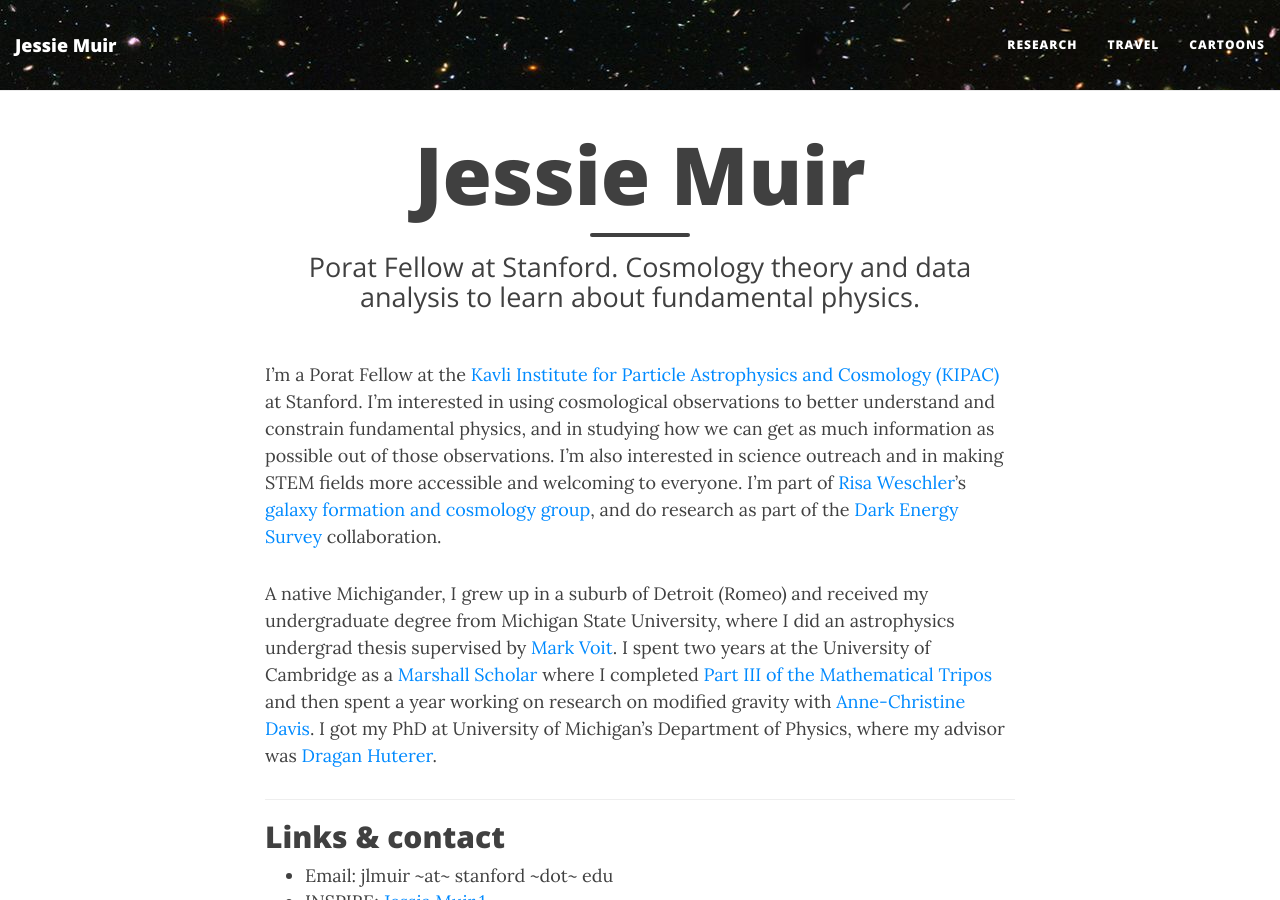
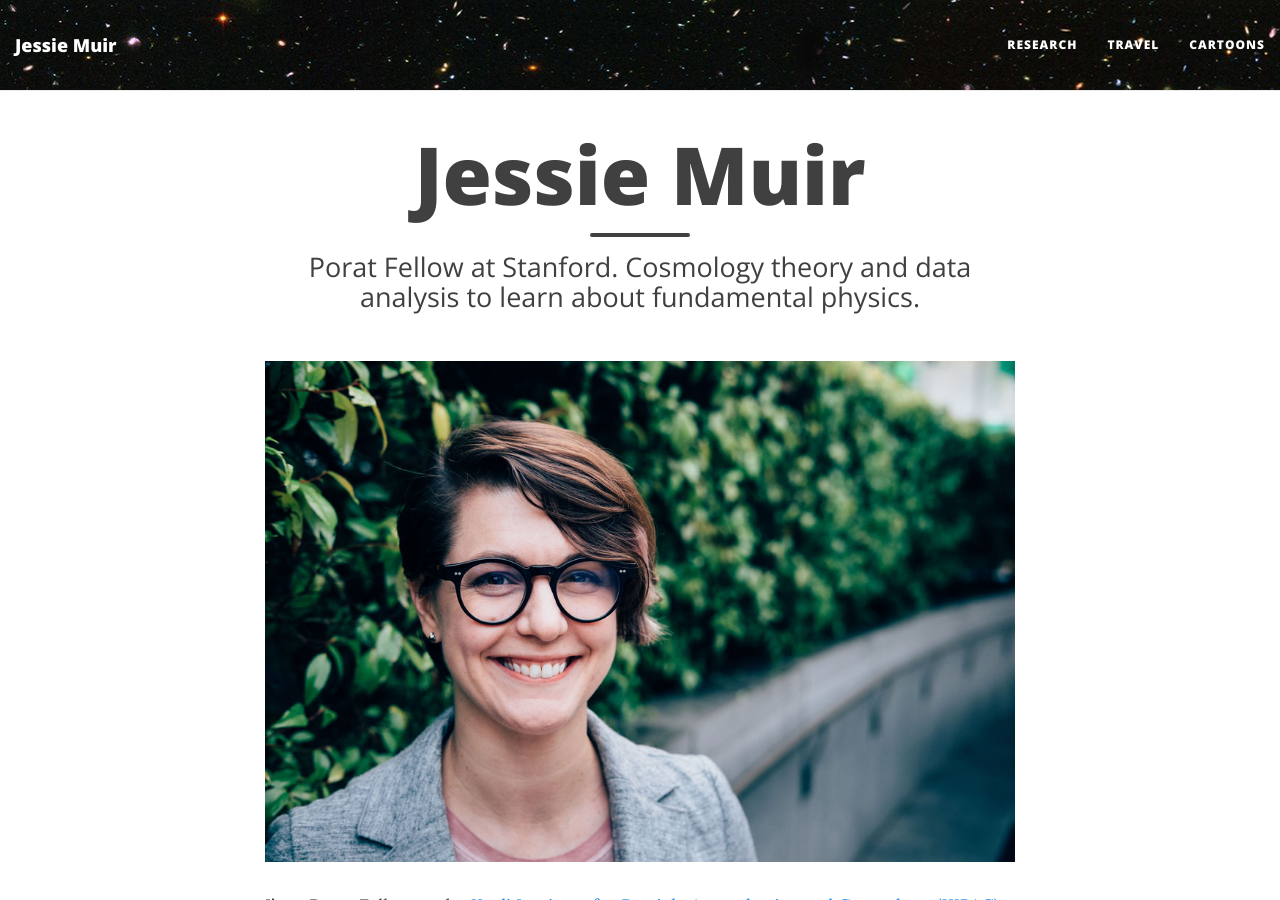
Before and after one commit to jessmuir/jessmuir.github.io, a Jekyll site: the page built from index.md, in a window 1280 px wide and 900 px high. Built offline with Jekyll 4.4.1, drawn with Linux system fonts in a browser that asks for light colours; nearby versions of some CDN libraries.

Commit message:
debugging photo inclusion

```diff
--- a/index.md
+++ b/index.md
@@ -6,7 +6,7 @@ use-site-title: true
 #image: /img/jessie-headshot-15.jpg
 share-img: http://www.jessiemuir.com/img/jessie-headshot-15.jpg
 ---
-[](/img/jessie-headshot-15.jpg "Headshot of Jessie smiling in front of some bushes. Portrait by Jenn Chen")
+![](/img/jessie-headshot-15.jpg "Headshot of Jessie smiling in front of some bushes. Portrait by Jenn Chen")
 
 I'm a Porat Fellow at the [Kavli Institute for Particle Astrophysics and Cosmology (KIPAC)](https://kipac.stanford.edu/) at Stanford. I'm interested in using cosmological observations to better understand and constrain fundamental physics, and in studying how we can get as much information as possible out of those observations. I'm also interested in science outreach and in making STEM fields more accessible and welcoming to everyone.  I'm part of [Risa Weschler](https://www.risawechsler.com/)'s [galaxy formation and cosmology group](https://www.risawechsler.com/gfc-group.html), and do research as part of the [Dark Energy Survey](https://www.darkenergysurvey.org/) collaboration.
 
```
